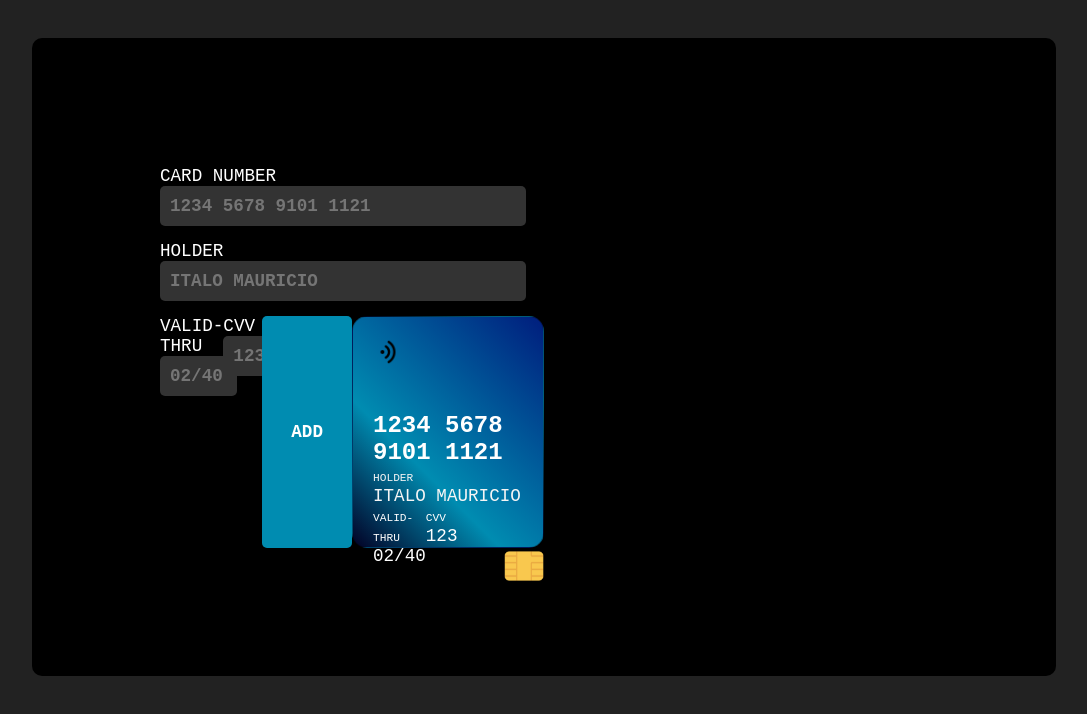
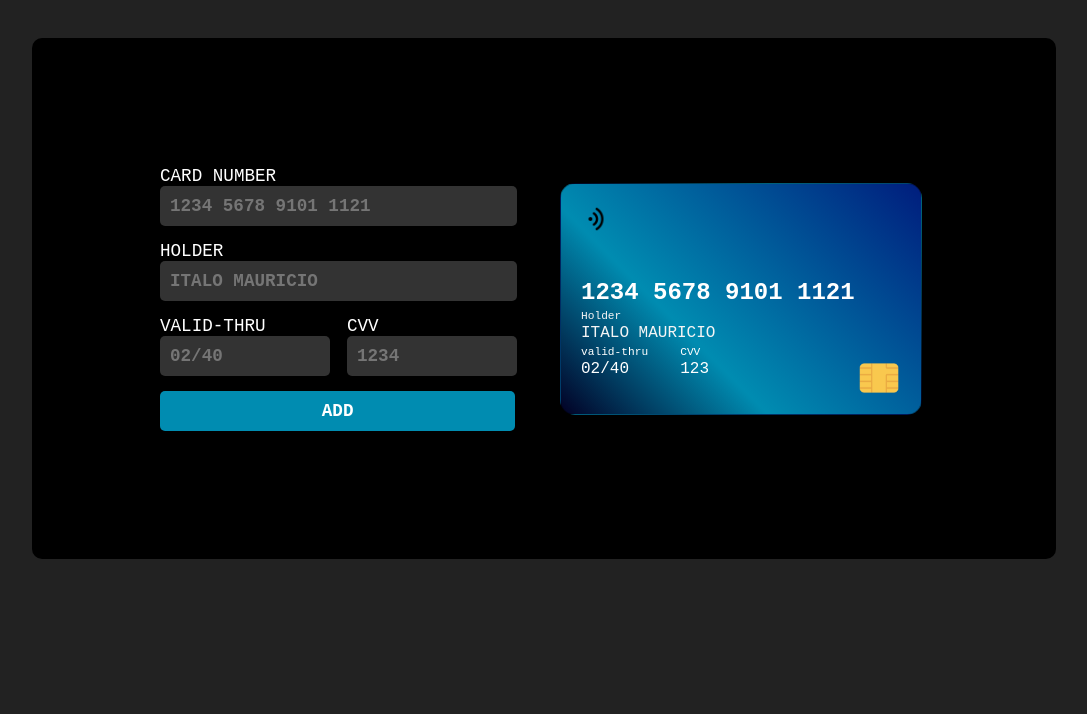
Before and after one commit to italo-mauricio/CARD, a plain HTML site: page index.html in a window 1280 px wide. Shown: the whole page, without its empty margins (96-1183 px from the left). Drawn offline with Linux system fonts and the light colour scheme.

Commit message:
consertando

```diff
--- a/index.html
+++ b/index.html
@@ -14,71 +14,59 @@
                 <form id="credit-card">
                     <div class="number-container">
                         <label>Card Number</label>
-                        <input type="text" name="card-number"
-                         id="card-number" maxlength="19"
-                         placeholder="1234 5678 9101 1121"
+                        <input type="text" name="card-number" id="card-number" maxlength="19" placeholder="1234 5678 9101 1121"
                         required
                         onkeypress="return event.charCode >= 48 && event.charCode <= 57">
                     </div>
                     <div class="name-container">
                         <label>Holder</label>
-                        <input type="text" name="name-text"
-                         id="name-text" maxlength="30"
-                         placeholder="ITALO MAURICIO"
+                        <input type="text" name="name-text" id="name-text" maxlength="30" placeholder="ITALO MAURICIO"
                         required
                         onkeypress="return (event.charCode > 64 && event.charCode < 91) || (event.charCode > 96 && event.charCode < 123) || event.key == ' '">
-
                     </div>
                     <div class="infos-container">
                         <div class="expiration-container">
                             <label>Valid-thru</label>
-                            <input type="text" name="Valid-thru-text"
-                            id="Valid-thru-text" maxlength="S"
-                            placeholder="02/40"
+                            <input type="text" name="valid-thru-text" id="valid-thru-text" maxlength="5" placeholder="02/40"
                             required
+
                             onkeypress="return event.charCode >=48 && event.charCode <= 57">
-
                         </div>
                         <div class="cvv-container">
                             <label>CVV</label>
-                            <input type="text" name="cvv-text"
-                            id="cvv-text" maxlength="4"
-                            placeholder="1234"
+                            <input type="text" name="cvv-text" id="cvv-text" maxlength="4" placeholder="1234"
                             required
                             onkeypress="return event.charCode >=48 && event.charCode <= 57">
                         </div>
+                    </div>
                     <input type="submit" value="ADD" id="add">
                 </form>
+            </div>
             <div class="container-right">
                 <div class="card">
                     <div class="intern">
                         <img class="aproximation" src="img/aprox.png" alt="aproximation">
                         <div class="card-number">
-                                        <div class="numberv1">1234 5678 9101 1121</div>
+                            <div class="number-vl">1234 5678 9101 1121</div>
                         </div>
                         <div class="card-holder">
                             <label>Holder</label>
-                                        <div class="name-v1">ITALO MAURICIO</div>
+                            <div class="name-vl">ITALO MAURICIO</div>
                         </div>
                         <div class="card-infos">
                             <div class="exp">
-                                            <label>Valid-thru</label>
-                                            <div class="expiration-v1">02/40</div>
+                                <label>valid-thru</label>
+                                <div class="expiration-vl">02/40</div>
                             </div>
                             <div class="cvv">
                                 <label>CVV</label>
-                                            <div class="expiration-v1">123</div>
+                                <div class="cvv-vl">123</div>
                             </div>
                         </div>
                         <img class="chip" src="img/chip.png" alt="chip">
                     </div>
                 </div>
             </div>
-
-                    </div>
-                </form>
-            </div>
-            <div class="container-right"></div>
         </section>
     </main>
     <script src="index.js"></script>
```
Lines whose indentation alone changed are shown as unchanged.
